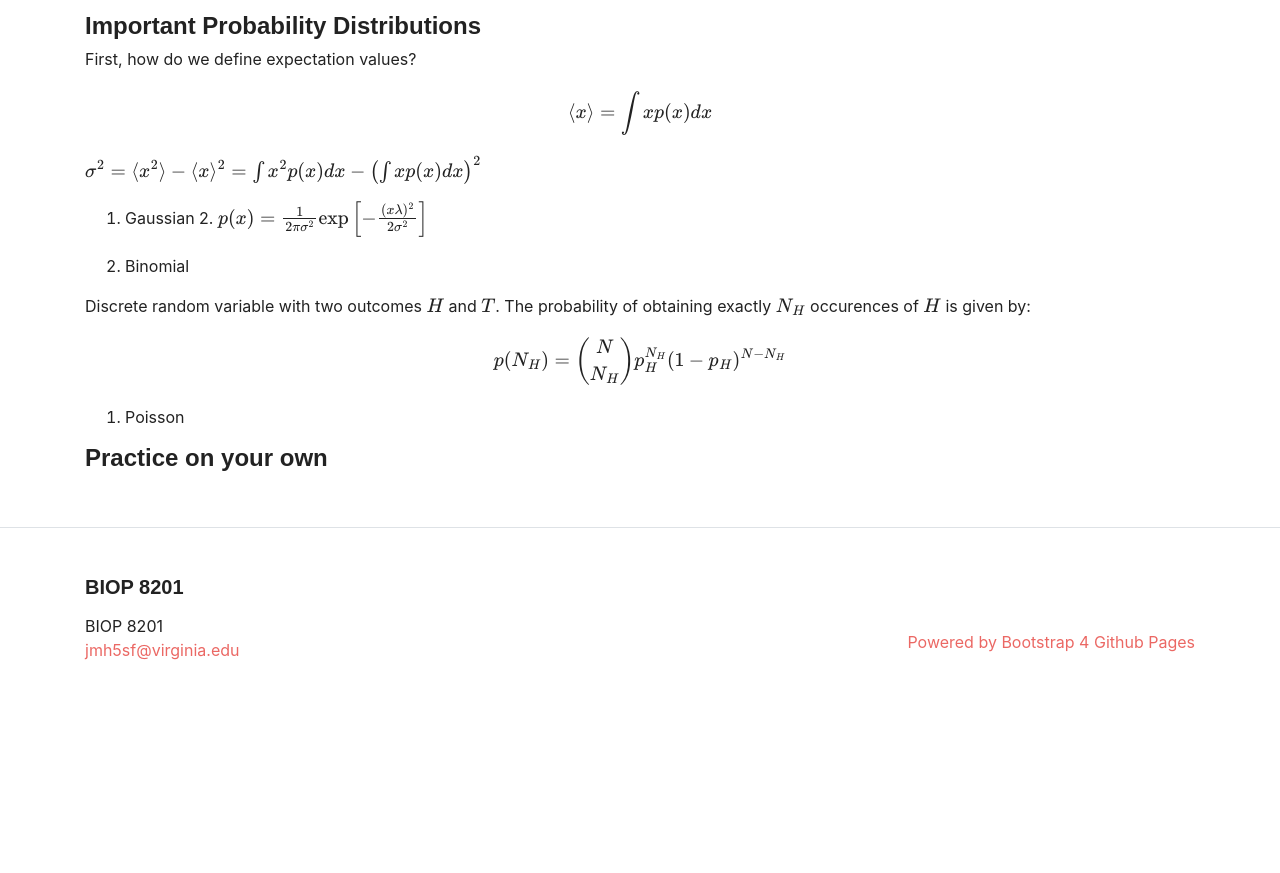
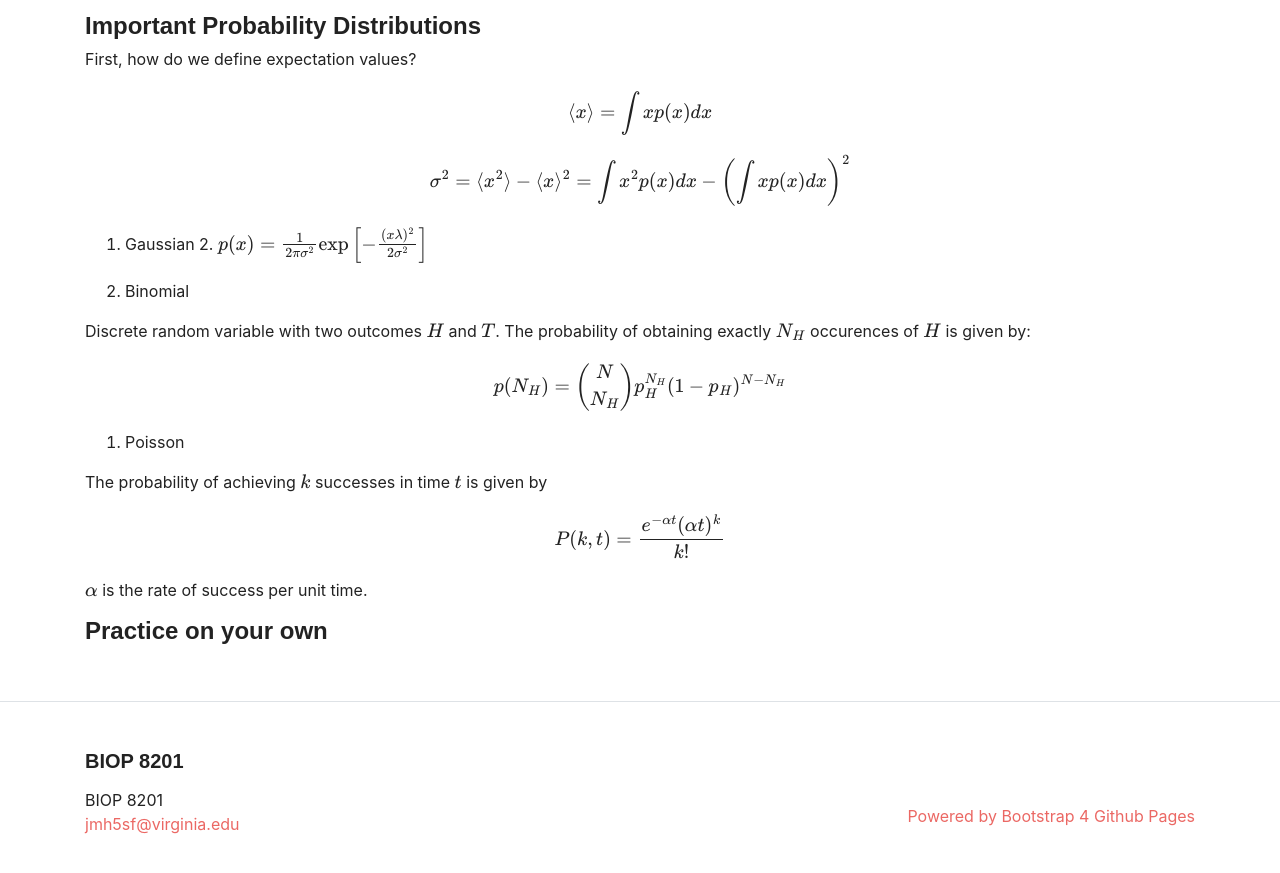
Before and after one commit to jmhays/biop-web, a Jekyll site: the page built from lectures/Lecture1.md, in a window 1280 px wide and 900 px high, scrolled down 655 px. Shown: the top 873 px of the window. Built offline with Jekyll 4.4.1, drawn with Linux system fonts in a browser that asks for light colours; some web fonts are replaced; formulas are drawn with MathJax 3; before the commit the page ends 1381 px from its top, so only the background shows below that.

Commit message:
Try display math

```diff
--- a/lectures/Lecture1.md
+++ b/lectures/Lecture1.md
@@ -32,6 +32,7 @@ First, how do we define expectation values?
 $$\langle x \rangle = \int xp(x)dx$$
 
 $$\sigma^2 = \langle x^2 \rangle - \langle x \rangle^2 = \int x^2p(x)dx - \left(\int xp(x)dx\right)^2$$
+
 1. Gaussian
 2.
 $$p(x) = \frac{1}{2\pi\sigma^2}\exp\left[-\frac{(x \lambda)^2}{2\sigma^2}\right]$$
@@ -44,4 +45,10 @@ $$p(N_H) = {N\choose N_H}p_H^{N_H}(1-p_H)^{N-N_H}$$
 
 3. Poisson
 
+The probability of achieving $$k$$ successes in time $$t$$ is given by
+
+$$P(k, t) = \frac{e^{-\alpha t}(\alpha t)^k}{k!}$$
+
+$$\alpha$$ is the rate of success per unit time.
+
 #### Practice on your own
```
